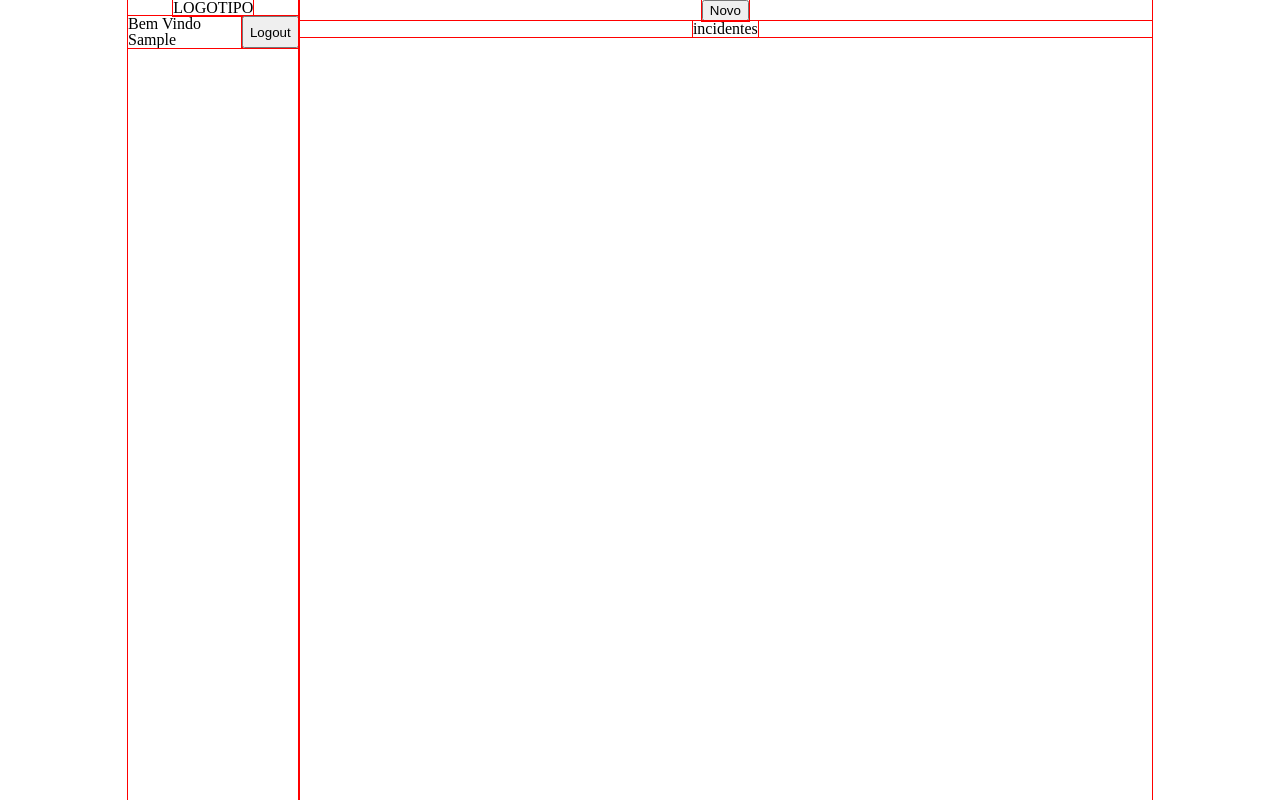
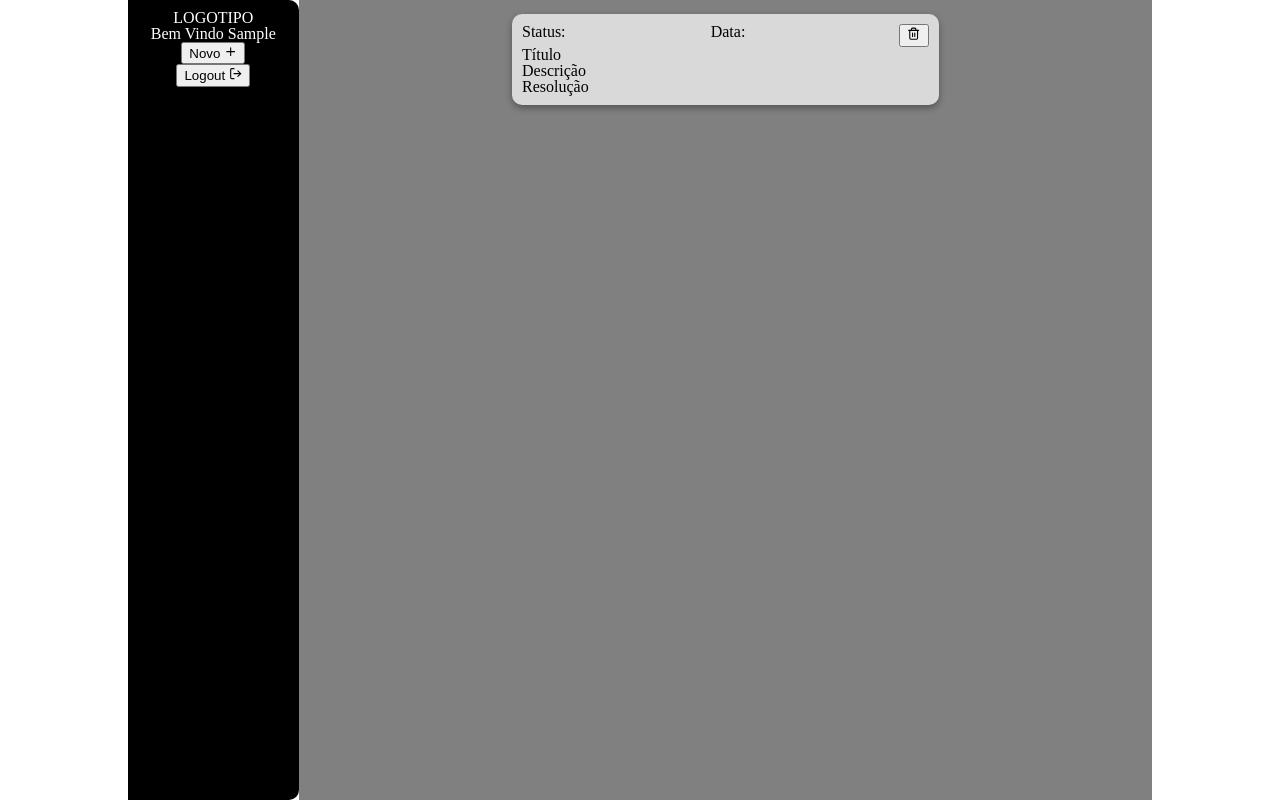
Before and after one commit to LukazMedeiros/Projeto-TCC-front, a React (Create React App) app: page / in a window 1280 px wide. Both pictures are taken after typing "Sample", "Sample123" into the empty fields and a click on the button "Entrar". Built offline with nearby package versions, Linux system fonts and the light colour scheme.

Commit message:
reorganização do layout

```diff
--- a/package.json
+++ b/package.json
@@ -8,6 +8,7 @@
     "@testing-library/user-event": "^7.2.1",
     "react": "^16.13.1",
     "react-dom": "^16.13.1",
+    "react-icons": "^3.11.0",
     "react-router-dom": "^5.2.0",
     "react-scripts": "3.4.3"
   },
--- a/src/components/header/header-style.css
+++ b/src/components/header/header-style.css
@@ -1,24 +1,22 @@
-.header{
-    display:flex;
+.header {
+    background-color: rgb(0, 0, 0);
+    width: 20%;
+    height: 100vh;
+    border-radius: 0px 10px 10px 0px;
+
+    display: flex;
     flex-direction: column;
     align-items: center;
-    min-height: 100vh;
-    width: 20%;
-    transition: 0.2s all ease;
-}
+    padding-top: 10px;
 
-.header .opcoes{
-    display:flex;
-    flex-direction: row;
-    justify-content: space-evenly;
-}
+    color: white;
+  }
 
-
-@media screen and (max-width: 600px){
+  @media screen and (max-width: 600px){
     .header{
-        align-items: center;
-        min-height: 0vh;
-        width: 100%;
-        padding: 10px 0px;
+      width: 100%;
+      border-radius: 0px 0px 10px 10px;
+      max-height: 30vh;
+      justify-content: space-evenly;
     }
-}
+  }
--- a/src/components/header/index.js
+++ b/src/components/header/index.js
@@ -1,5 +1,7 @@
 import React from 'react';
 import {useHistory} from 'react-router-dom';
+import { FiPlus, FiLogOut } from "react-icons/fi";
+
 
 import './header-style.css';
 
@@ -15,13 +17,17 @@ export default function Header() {
         history.push('/')
     }
 
+    function novo(e) {
+        e.preventDefault();
+        history.push('/incidente')
+    }
+
     return(
         <div className="header">
             <div className="logo">LOGOTIPO</div>
-            <div className="opcoes">
-                <p>Bem Vindo {usuario}</p>
-                <button onClick={logout}>Logout</button>
-            </div>
+            <p>Bem Vindo {usuario}</p>
+            <button onClick={novo}>Novo <FiPlus/></button>
+            <button onClick={logout}>Logout <FiLogOut/></button>
         </div>
-    )
-}
+        )
+    }
--- a/src/pages/incidente/incidente-style.css
+++ b/src/pages/incidente/incidente-style.css
@@ -5,6 +5,7 @@
 }
 
 .incidente main{
+    background-color: rgb(128, 128, 128);
     width: 100%;
     display: flex;
     flex-direction: column;
@@ -13,17 +14,57 @@
 }
 
 .incidente main form{
+    border: 1px solid rgba(0, 0, 0, 0.5);
+    border-radius: 10px;
+    background-color: rgb(217, 217, 217);
+    box-shadow: 0px 3px 7px 0px rgba(0, 0, 0, 0.35);
+    width: 63.166667%; /* 758px/1200 */
+    height: 63.166667%; /* 758px/1200 */
+
     display: flex;
     flex-direction: column;
     min-height: 41.666667%; /* 500px/1200px */
     min-width: 41.666667%; /* 500px/1200px */
+
+    padding: 4.166667%; /* 50px/1200 */
+
+    justify-content: space-between;
 }
+
+.incidente main form > *{
+    margin-top: 10px;
+}
+
+.titulo, .tipo, textarea {
+    border-radius: 10px;
+    background-color: rgb(255, 255, 255);
+
+    width: 100%;
+    height: 50px;
+    border: 1px solid rgba(0, 0, 0, 0.5);
+    text-align: center;
+    line-height: 50px;
+  }
+
+  textarea{
+    height: 300px;
+  }
+
 
 .incidente main .botoes{
     display: flex;
-    justify-content: space-evenly;
+    justify-content: space-between;
 }
 
+.botao{
+    border:none;
+    outline:none;
+    border-radius: 10px;
+    background-color: rgb(255, 255, 255);
+
+    width: 48%;
+    height: 50px;
+  }
 
 @media screen and (max-width: 600px){
 
@@ -36,4 +77,32 @@
     .incidente main{
         height: 100%;
     }
+
+    .incidente main form{
+        border: 1px solid rgba(0, 0, 0, 0.5);
+        border-radius: 10px;
+        background-color: rgb(217, 217, 217);
+        box-shadow: 0px 3px 7px 0px rgba(0, 0, 0, 0.35);
+        width: 90%; /* 758px/1200 */
+        height: 90%; /* 758px/1200 */
+
+        display: flex;
+        flex-direction: column;
+        min-height: 41.666667%; /* 500px/1200px */
+        min-width: 41.666667%; /* 500px/1200px */
+
+        padding: 4.166667%; /* 50px/1200 */
+
+        justify-content: space-between;
+    }
+
+    textarea {
+        border-radius: 10px;
+        background-color: rgb(255, 255, 255);
+
+        width: 100%;
+        border: 1px solid rgba(0, 0, 0, 0.5);
+        text-align: center;
+        line-height: 50px;
+      }
 }
--- a/src/pages/incidente/index.js
+++ b/src/pages/incidente/index.js
@@ -24,8 +24,8 @@ export default function Incidente() {
                 <Header/>
                 <main>
                     <form onSubmit="">
-                        <input type="text" placeholder="Título"/>
-                        <input list="tipo" placeholder="Tipo de incidente"/>
+                        <input type="text" placeholder="Título" className="titulo"/>
+                        <input list="tipo" placeholder="Tipo de incidente" className="tipo"/>
                         <datalist id="tipo">
                             <option value="opção"></option>
                             <option value="opção"></option>
@@ -33,8 +33,8 @@ export default function Incidente() {
                         </datalist>
                         <textarea placeholder="Descrição"></textarea>
                     <div className="botoes">
-                        <button>Salvar</button>
-                        <button onClick={cancelar}>Cancelar</button>
+                        <button className="botao">Salvar</button>
+                        <button onClick={cancelar} className="botao">Cancelar</button>
                     </div>
                     </form>
                 </main>
--- a/src/pages/inicio/index.js
+++ b/src/pages/inicio/index.js
@@ -1,6 +1,6 @@
 import React from 'react';
-import { useHistory } from 'react-router-dom';
 import Header from '../../components/header';
+import { FiTrash2 } from "react-icons/fi";
 
 import './inicio-style.css'
 
@@ -8,13 +8,8 @@ import Invalida from '../invalida';
 
 export default function Inicio() {
 
-    const history = useHistory();
     const usuario = sessionStorage.getItem('usuario');
 
-    function novo(e) {
-        e.preventDefault();
-        history.push('/incidente')
-    }
 
     if ((usuario === '')||(usuario === null)) {
         return <Invalida/>
@@ -23,10 +18,16 @@ export default function Inicio() {
             <div className="inicio">
                 <Header/>
                 <main>
-                    <button onClick={novo}>Novo</button>
                     <div className="itens">
                         <ul>
-                            <li>incidentes</li>
+                            <div>
+                                <li>Status:</li>
+                                <li>Data:</li>
+                                <button><FiTrash2/></button>
+                            </div>
+                            <li>Título</li>
+                            <li>Descrição</li>
+                            <li>Resolução</li>
                         </ul>
                     </div>
                 </main>
--- a/src/pages/inicio/inicio-style.css
+++ b/src/pages/inicio/inicio-style.css
@@ -6,6 +6,7 @@
 }
 
 .inicio main{
+    background-color: rgb(128, 128, 128);
     max-height: 100vh;
     overflow: hidden;
     width: 100%;
@@ -16,11 +17,29 @@
 }
 
 .inicio main .itens{
-    width: 100%;
+    width: 50%;
     overflow: auto;
+    border-radius: 10px;
+    background-color: rgb(217, 217, 217);
+    box-shadow: 0px 3px 7px 0px rgba(0, 0, 0, 0.35);
 
     display: flex;
     justify-content: center;
+
+    margin-top: 1.666667%; /* 20px/1200px */
+}
+
+.inicio main .itens ul{
+    width: 100%;
+    padding: 10px;
+}
+
+.inicio main .itens ul div{
+    display: flex;
+}
+
+.inicio main .itens ul div > li{
+    flex: 1;
 }
 
 ::-webkit-scrollbar {
@@ -39,4 +58,9 @@
     .inicio main{
         height: 100%;
     }
+
+    .inicio main .itens{
+        width: 80%;
+    }
+
 }
--- a/src/reset.css
+++ b/src/reset.css
@@ -1,9 +1,12 @@
 /* http://meyerweb.com/eric/tools/css/reset/
-   v2.0 | 20110126
-   License: none (public domain)
+v2.0 | 20110126
+License: none (public domain)
 */
 
-*{outline: 1px solid red}
+*{
+	/* outline: 1px solid red; */
+	box-sizing: border-box;
+}
 
 html, body, div, span, applet, object, iframe,
 h1, h2, h3, h4, h5, h6, p, blockquote, pre,
```
Also changed, not shown: 1 other file (tests, documents, lock files or other folders).
